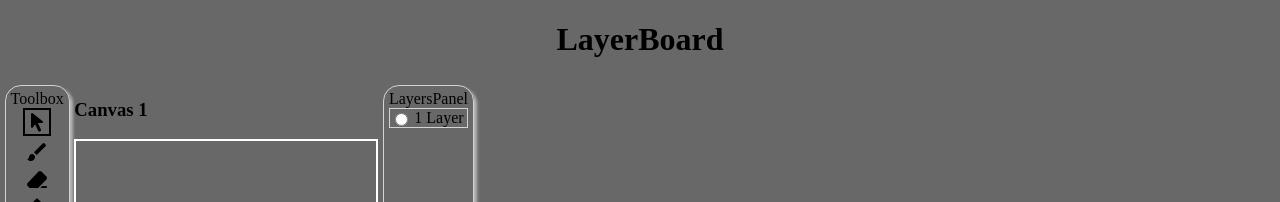
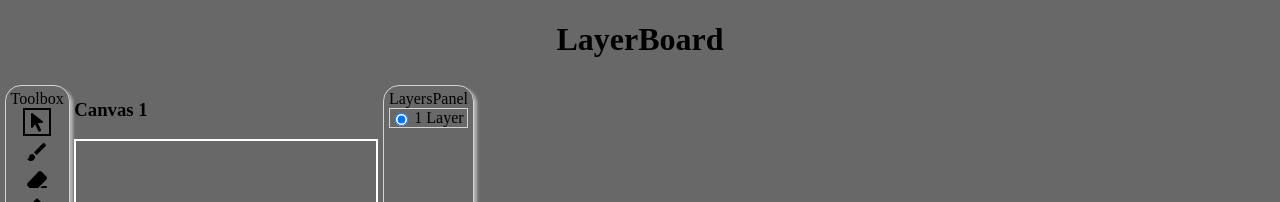
Before and after one commit to yogeshwar-b/Layerboard, a React (Vite) app: page / in a window 1280 px wide. Shown: the top 202 px of the page. Built offline with nearby package versions, Linux system fonts and the light colour scheme.

Commit message:
Default layer selection implemented in Layer Panel.

```diff
--- a/src/components/LayerButton.tsx
+++ b/src/components/LayerButton.tsx
@@ -3,6 +3,7 @@ import '../styles/utils.css'
 interface LayerButtonProps {
   name: string
   onChecked: (x: string) => void
+  ActiveLayer: React.MutableRefObject<number>
 }
 
 export const LayerButton = (props: LayerButtonProps) => {
@@ -15,6 +16,7 @@ export const LayerButton = (props: LayerButtonProps) => {
         type='radio'
         id={props.name + 'radio'}
         name='test'
+        defaultChecked={String(props.ActiveLayer.current) == props.name}
       />
       <label
         htmlFor={props.name + 'radio'}
--- a/src/panels/LayersPanel.tsx
+++ b/src/panels/LayersPanel.tsx
@@ -21,7 +21,7 @@ export const LayersPanel = ({
     useReducer(layerButtonsReducer, [1])
   const layerPanelRef = useRef<HTMLDivElement>(null)
   function handleChange(i: string) {
-    // console.log('something changed in ' + i)
+    // console.log('Active Layer is- ' + i)
     ActiveLayer.current = Number(i)
   }
 
@@ -43,6 +43,7 @@ export const LayersPanel = ({
             key={String(i)}
             name={String(i)}
             onChecked={handleChange}
+            ActiveLayer={ActiveLayer}
           />
         )
       })}
```
